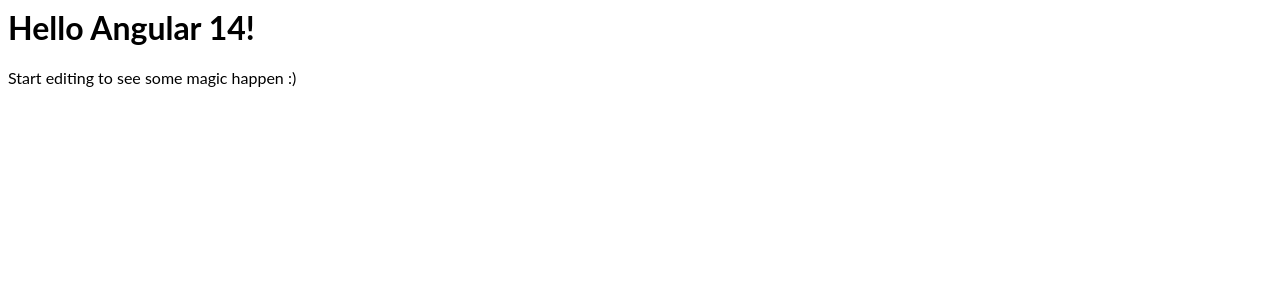
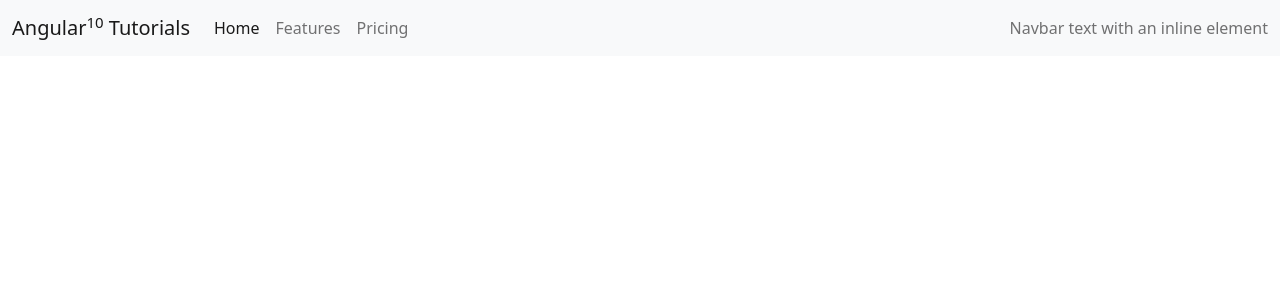
Before and after one commit to guruprakash-c/ng11, an Angular app: page / in a window 1280 px wide. Shown: the top 300 px of the page. Built offline with nearby package versions, Linux system fonts and the light colour scheme.

Commit message:
added bootstrap; added a header component

```diff
--- a/src/app/app.component.html
+++ b/src/app/app.component.html
@@ -1,4 +1 @@
-<hello name="{{ name }}"></hello>
-<p>
-  Start editing to see some magic happen :)
-</p>
+<headersec></headersec>
--- a/src/app/app.module.ts
+++ b/src/app/app.module.ts
@@ -4,10 +4,11 @@
 
 import { AppComponent } from './app.component';
 import { HelloComponent } from './hello.component';
+import { HeaderComponent } from './header/header.component';
 
 @NgModule({
   imports:      [ BrowserModule, FormsModule ],
-  declarations: [ AppComponent, HelloComponent ],
+  declarations: [ AppComponent, HelloComponent, HeaderComponent ],
   bootstrap:    [ AppComponent ]
 })
 export class AppModule { }
--- /dev/null
+++ b/src/app/header/header.component.html
@@ -0,0 +1,32 @@
+<nav class="navbar navbar-expand-lg navbar-light bg-light">
+  <div class="container-fluid">
+    <a class="navbar-brand" href="#">Angular<sup>10</sup> Tutorials</a>
+    <button
+      class="navbar-toggler"
+      type="button"
+      data-bs-toggle="collapse"
+      data-bs-target="#navbarText"
+      aria-controls="navbarText"
+      aria-expanded="false"
+      aria-label="Toggle navigation"
+    >
+      <span class="la la-bars"></span>
+    </button>
+    <div class="collapse navbar-collapse" id="navbarText">
+      <ul class="navbar-nav me-auto mb-2 mb-lg-0">
+        <li class="nav-item">
+          <a class="nav-link active" aria-current="page" href="#">Home</a>
+        </li>
+        <li class="nav-item">
+          <a class="nav-link" href="#">Features</a>
+        </li>
+        <li class="nav-item">
+          <a class="nav-link" href="#">Pricing</a>
+        </li>
+      </ul>
+      <span class="navbar-text">
+        Navbar text with an inline element
+      </span>
+    </div>
+  </div>
+</nav>
--- /dev/null
+++ b/src/app/header/header.component.ts
@@ -0,0 +1,12 @@
+import { Component, OnInit } from '@angular/core';
+
+@Component({
+  selector: 'headersec',
+  templateUrl: './header.component.html',
+  styleUrls: ['./header.component.css']
+})
+export class HeaderComponent implements OnInit {
+  constructor() {}
+
+  ngOnInit() {}
+}
--- a/src/index.html
+++ b/src/index.html
@@ -1 +1,34 @@
-<my-app>loading</my-app>
+<!DOCTYPE html>
+<html lang="en">
+  <head>
+    <!-- Required meta tags -->
+    <meta charset="utf-8" />
+    <meta name="viewport" content="width=device-width, initial-scale=1" />
+    <link
+      href="https://cdn.jsdelivr.net/npm/bootstrap@5.0.1/dist/css/bootstrap.min.css"
+      rel="stylesheet"
+      integrity="sha384-+0n0xVW2eSR5OomGNYDnhzAbDsOXxcvSN1TPprVMTNDbiYZCxYbOOl7+AMvyTG2x"
+      crossorigin="anonymous"
+    />
+    <link
+      rel="stylesheet"
+      href="https://cdnjs.cloudflare.com/ajax/libs/line-awesome/1.3.0/line-awesome/css/line-awesome.min.css"
+      integrity="sha512-vebUliqxrVkBy3gucMhClmyQP9On/HAWQdKDXRaAlb/FKuTbxkjPKUyqVOxAcGwFDka79eTF+YXwfke1h3/wfg=="
+      crossorigin="anonymous"
+    />
+    <title>Angular 10 tutorials</title>
+  </head>
+  <body>
+    <my-app>loading</my-app>
+    <script
+      src="https://code.jquery.com/jquery-3.6.0.js"
+      integrity="sha256-H+K7U5CnXl1h5ywQfKtSj8PCmoN9aaq30gDh27Xc0jk="
+      crossorigin="anonymous"
+    ></script>
+    <script
+      src="https://cdn.jsdelivr.net/npm/bootstrap@5.0.1/dist/js/bootstrap.bundle.min.js"
+      integrity="sha384-gtEjrD/SeCtmISkJkNUaaKMoLD0//ElJ19smozuHV6z3Iehds+3Ulb9Bn9Plx0x4"
+      crossorigin="anonymous"
+    ></script>
+  </body>
+</html>
```
Also changed, not shown: src/app/header/header.component.css (added).
